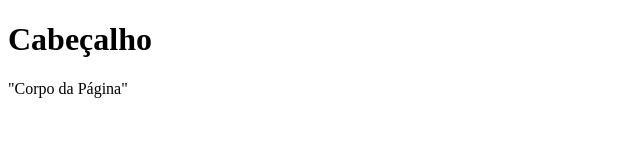
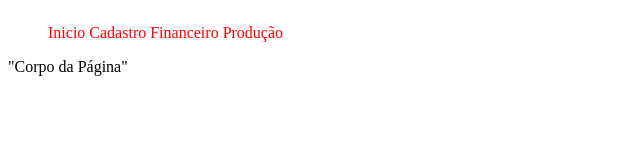
Before and after one commit to davidscussel/webGit, a plain HTML site: page index.html in a window 1280 px wide. Shown: the whole page, without its empty margins (0-640 px from the left). Drawn offline with Linux system fonts and the light colour scheme.

Commit message:
Criação e link do arquivo css

```diff
--- a/index.html
+++ b/index.html
@@ -2,11 +2,21 @@
 <!DOCTYPE html>
 <html>
     <head>
+        <link rel="stylesheet" type="text/css" href="style.css">
         <meta charset="utf-8"/>
         <title>HOME PAGE</title>
-        <h1>Cabeçalho</h1>
     </head>
     <body>
+        <header>
+            <nav id="menuPrincipal">
+                <ul>
+                    <li class="itensMenu">Inicio</li>
+                    <li class="itensMenu">Cadastro</li>
+                    <li class="itensMenu">Financeiro</li>
+                    <li class="itensMenu">Produção</li>
+                </ul>
+            </nav>
+        </header>
         <div id="Principal">"Corpo da Página"</div>
     </body>
 </html>
--- /dev/null
+++ b/style.css
@@ -0,0 +1,9 @@
+#menuPrincipal{
+    align-items: center;
+    align-content: center;
+}
+
+.itensMenu{
+    display: inline-block;
+    color: red;
+}
```
